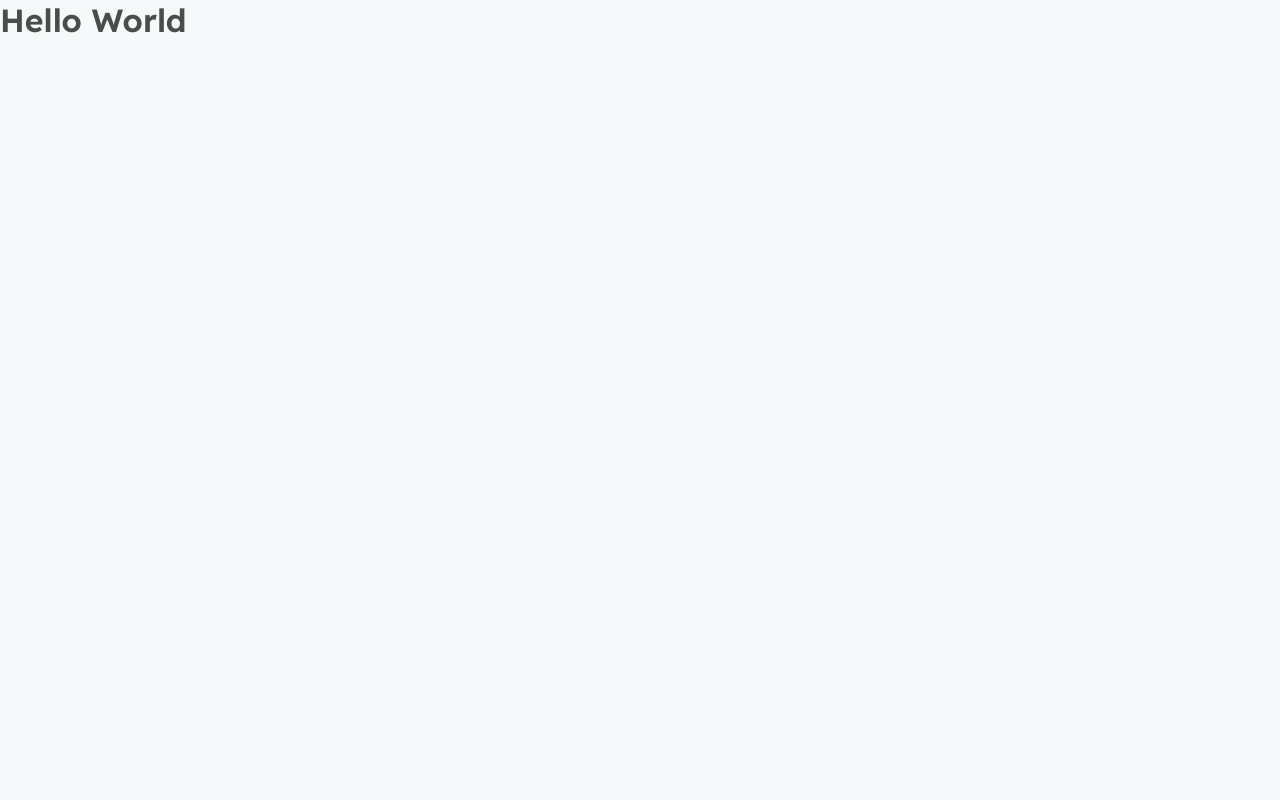
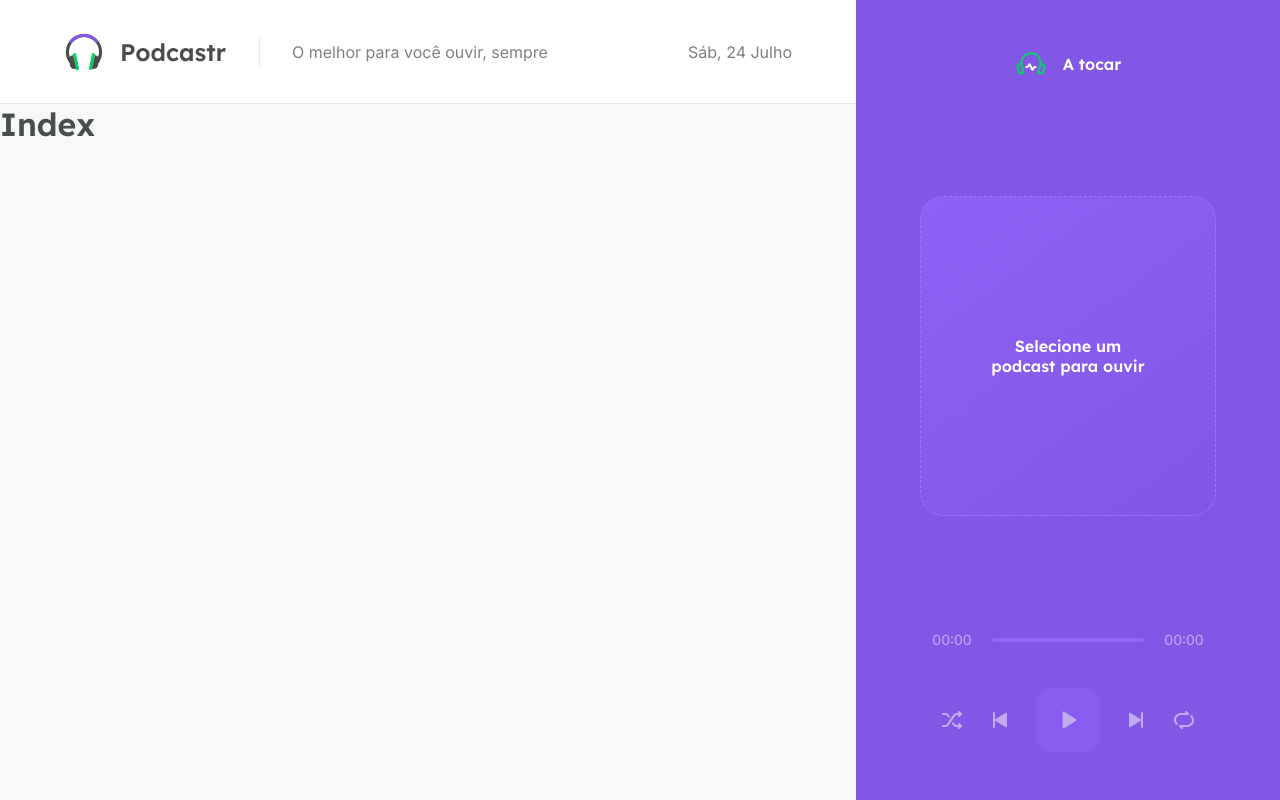
Before and after one commit to davidffa/Podcastr, a Next.js app: page / in a window 1280 px wide. Built offline with nearby package versions, Linux system fonts and the light colour scheme.

Commit message:
Add Player component

```diff
--- /dev/null
+++ b/src/components/Player/index.tsx
@@ -0,0 +1,44 @@
+import styles from './styles.module.scss';
+
+export function Player() {
+  return (
+    <div className={styles.playerContainer}>
+      <header>
+        <img src="/playing.svg" alt="A tocar" />
+        <strong>A tocar</strong>
+      </header>
+
+      <div className={styles.emptyPlayer}>
+        <strong>Selecione um podcast para ouvir</strong>
+      </div>
+
+      <footer className={styles.empty}>
+        <div className={styles.progress}>
+          <span>00:00</span>
+          <div className={styles.slider}>
+            <div className={styles.emptySlider} />
+          </div>
+          <span>00:00</span>
+        </div>
+
+        <div className={styles.buttons}>
+          <button type="button">
+            <img src="/shuffle.svg" alt="Embaralhar" />
+          </button>
+          <button type="button">
+            <img src="/play-previous.svg" alt="Tocar anterior" />
+          </button>
+          <button type="button" className={styles.playButton}>
+            <img src="/play.svg" alt="Tocar" />
+          </button>
+          <button type="button">
+            <img src="/play-next.svg" alt="Tocar próxima" />
+          </button>
+          <button type="button">
+            <img src="/repeat.svg" alt="Repetir" />
+          </button>
+        </div>
+      </footer>
+    </div>
+  );
+}
--- /dev/null
+++ b/src/components/Player/styles.module.scss
@@ -0,0 +1,92 @@
+.playerContainer {
+  padding: 3rem 4rem;
+  width: 26.5rem;
+  height: 100vh;
+
+  background: var(--purple-500);
+  color: var(--white);
+
+  display: flex;
+  flex-direction: column;
+  align-items: center;
+  justify-content: space-between;
+
+  header {
+    display: flex;
+    align-items: center;
+    gap: 1rem;
+  }
+
+  strong {
+    font-family: Lexend, sans-serif;
+    font-weight: 600;
+  }
+
+  footer {
+    align-self: stretch;
+
+    &.empty {
+      opacity: 0.5;
+    }
+  }
+}
+
+.emptyPlayer {
+  width: 100%;
+  height: 20rem;
+  border: 1.5px dashed var(--purple-300);
+  border-radius: 1.5rem;
+  background: linear-gradient(143.8deg, rgba(145, 100, 250, 0.8) 0%, rgba(0, 0, 0, 0) 100%);
+
+  padding: 4rem;
+  text-align: center;
+
+  display: flex;
+  align-items: center;
+  justify-content: center;
+}
+
+.progress {
+  display: flex;
+  align-items: center;
+  gap: 0.5rem;
+  font-size: 0.875rem;
+
+  span {
+    display: inline-block;
+    width: 4rem;
+    text-align: center;
+  }
+
+  .slider {
+    flex: 1;
+
+    .emptySlider {
+      width: 100%;
+      height: 4px;
+      background: var(--purple-300);
+      border-radius: 2px;
+    }
+  }
+}
+
+.buttons {
+  display: flex;
+  align-items: center;
+  justify-content: center;
+  margin-top: 2.5rem;
+  gap: 1.5rem;
+
+  button {
+    background: transparent;
+    border: 0;
+    font-size: 0;
+
+    &.playButton {
+      width: 4rem;
+      height: 4rem;
+      border-radius: 1rem;
+      background: var(--purple-400);
+    }
+  }
+}
--- a/src/pages/_app.tsx
+++ b/src/pages/_app.tsx
@@ -1,7 +1,20 @@
+import { Header } from '../components/Header';
+import { Player } from '../components/Player';
+
 import '../styles/global.scss';
 
+import styles from '../styles/app.module.scss';
+
 function MyApp({ Component, pageProps }) {
-  return <Component {...pageProps} />
+  return (
+    <div className={styles.wrapper}>
+      <main>
+        <Header />
+        <Component {...pageProps} />
+      </main>
+      <Player />
+    </div>
+  );
 }
 
 export default MyApp
--- a/src/pages/index.tsx
+++ b/src/pages/index.tsx
@@ -1,5 +1,5 @@
 export default function Home() {
   return (
-    <h1>Hello World</h1>
+    <h1>Index</h1>
   )
 }
--- /dev/null
+++ b/src/styles/app.module.scss
@@ -0,0 +1,7 @@
+.wrapper {
+  display: flex;
+
+  main {
+    flex: 1;
+  }
+}
```
